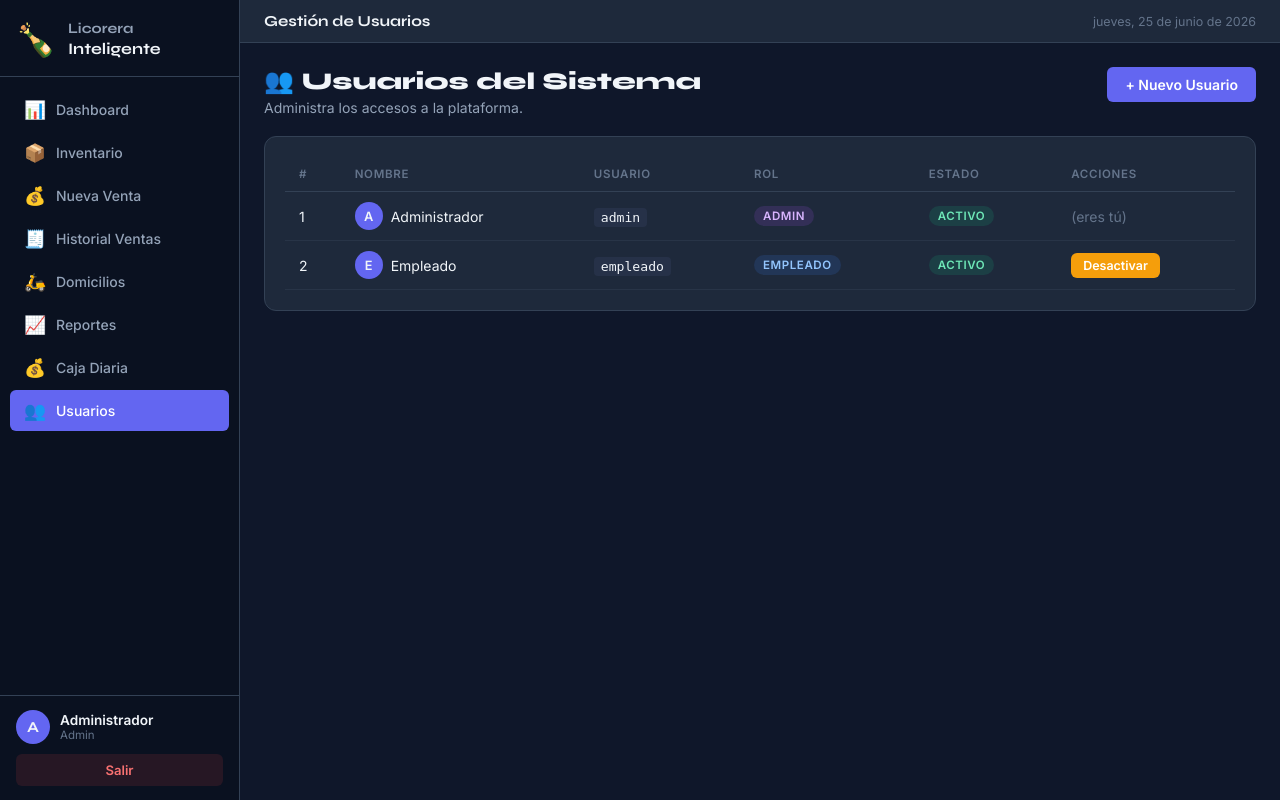
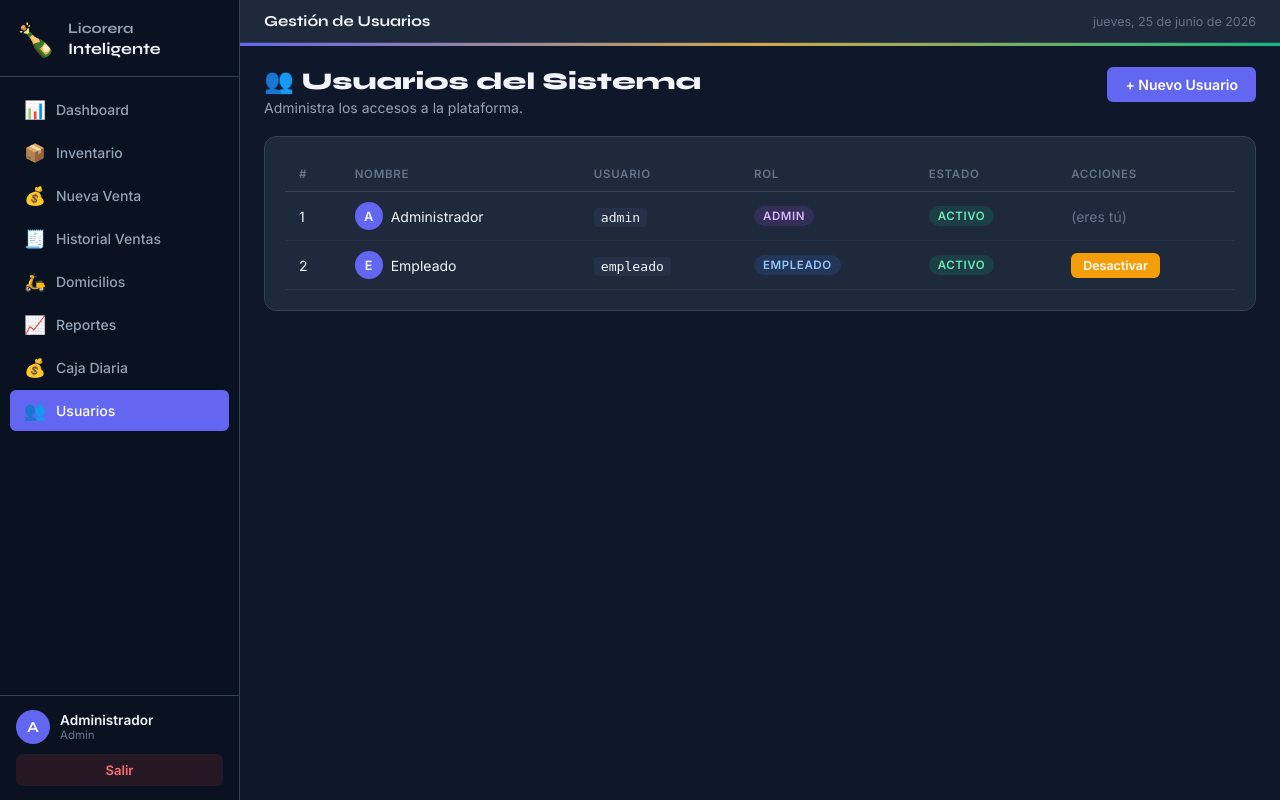
Before and after one commit to KeynerGL/licorera-inteligente, a Flask app: page /auth/users in a window 1280 px wide. Run offline with Flask 3, Linux system fonts and the light colour scheme; a user stored in the database is signed in; data comes from the database, SQL or seed files in the repository; parts of the project's set-up code (start-up, migrations or seed data) failed here and were passed over.

Commit message:
Animacion de carga de pagina

```diff
--- a/templates/base.html
+++ b/templates/base.html
@@ -15,6 +15,30 @@
   <script src="https://cdn.jsdelivr.net/npm/chart.js@4.4.0/dist/chart.umd.min.js"></script>
 
   <link rel="stylesheet" href="{{ url_for('static', filename='css/style.css') }}"/>
+<style>
+  /* ANIMACIÓN DE CARGA DE PÁGINA */
+  .page-content {
+    animation: fadeInUp 0.4s ease forwards;
+  }
+  @keyframes fadeInUp {
+    from { opacity: 0; transform: translateY(16px); }
+    to   { opacity: 1; transform: translateY(0); }
+  }
+
+  /* BARRA DE PROGRESO ARRIBA */
+  .page-loader {
+    position: fixed;
+    top: 0; left: 0;
+    height: 3px;
+    background: linear-gradient(90deg, #6366f1, #D4A843, #10b981);
+    z-index: 9999;
+    animation: loadBar 0.5s ease forwards;
+  }
+  @keyframes loadBar {
+    from { width: 0%; }
+    to   { width: 100%; }
+  }
+</style>
 </head>
 <body>
 
@@ -92,6 +116,7 @@
   <!-- Contenido de cada página -->
   <div class="page-content">
     {% block content %}{% endblock %}
+    <div class="page-loader" id="page-loader"></div>
   </div>
 </main>
 
```
